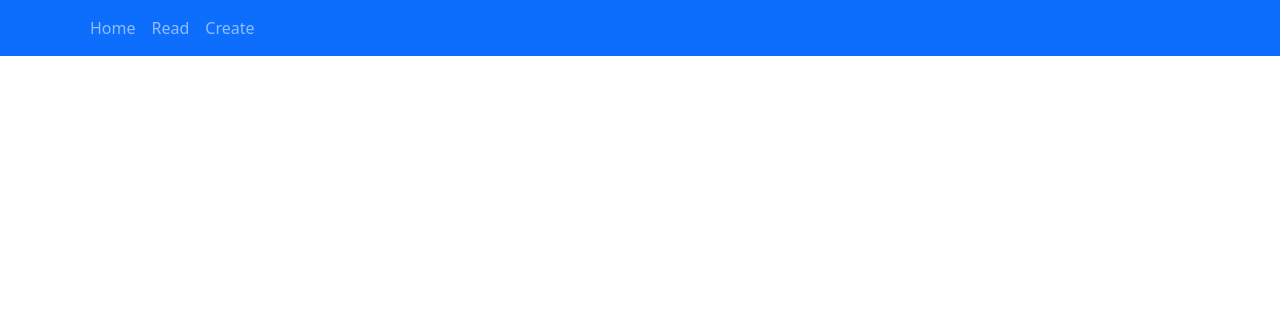
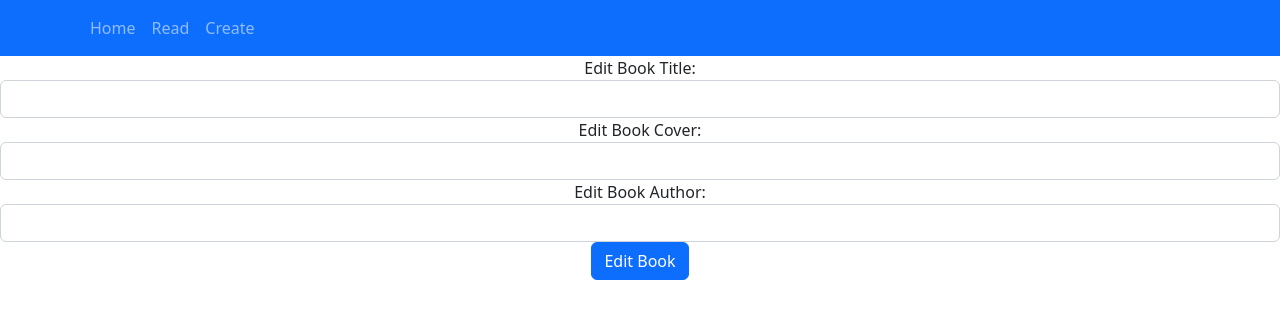
Before and after one commit to meganmcnultyyy/Week10_DataRepresentation, a React (Create React App) app: page /edit/1 in a window 1280 px wide. Before the commit this address had no page. Shown: the top 318 px of the page. Built offline with nearby package versions, Linux system fonts and the light colour scheme; no server answers.

Commit message:
Lab 8 MMN final

```diff
--- a/src/App.js
+++ b/src/App.js
@@ -14,6 +14,7 @@
 } from "react-router-dom"; // Importing Routing
 import { Read } from './components/read'; // Read Class from read.js
 import { Create } from './components/create'; // Create Class from create.js
+import { Edit } from './components/edit'; // Import edit component
 
 
 class App extends React.Component { // Changing to a function and extneds React Component to make the class a component
@@ -37,6 +38,7 @@
             <Route path='/' element={<Content></Content>} exact></Route>
             <Route path='/read' element={<Read></Read>} exact></Route>
             <Route path='/create' element={<Create></Create>} exact></Route>
+            <Route path='/edit/:id' element={<Edit></Edit>}></Route> {/* Routing to show Edit Component */}
           </Routes>
 
           {/*<Header></Header> {/* Import header class from header component*/}
--- a/src/components/bookItem.js
+++ b/src/components/bookItem.js
@@ -1,5 +1,7 @@
 import React from "react";
 import Card from 'react-bootstrap/Card';
+import { Button } from "react-bootstrap";
+import {Link } from "react-router-dom";
 
 export class BookItem extends React.Component {
     render() {
@@ -15,6 +17,8 @@
                             </footer>
                         </blockquote>
                     </Card.Body>
+                    {/* <Button>Edit</Button> Edit Button from React Bootstrap*/}
+                    <Link to={"/edit/"+this.props.book._id} className="btn btn-primary">Edit</Link> {/* Click on edit button link and changes the url of the app */}
                 </Card>
             </div>
         )
--- /dev/null
+++ b/src/components/edit.js
@@ -0,0 +1,82 @@
+import React from 'react';
+import { useParams } from 'react-router-dom';
+import { useState, useEffect } from 'react';
+import axios from 'axios';
+import { useNavigate } from "react-router-dom";
+
+export function Edit(props) {
+    // The useParams hook returns an object of key/value pairs of
+    // the dynamic params from the current URL that were matched by
+    //the <Route path>.
+    let { id } = useParams();
+    // update arrays using the React useState()
+    // and without the Array object's push() method
+    const [title, setTitle] = useState("");
+    const [cover, setCover] = useState("");
+    const [author, setAuthor] = useState(""); // ability to set values
+    // useNavigate return a function that we can use to navigate
+    const navigate = useNavigate(); // allows you the channge the url of the app
+    //useEffect Hook is similar componentDidMount
+    useEffect(() => { // Go to server and get record with following id
+        //axios is a promised based web client
+        //make a HTTP Request with GET method and pass as part of the
+        //url.
+        axios.get('http://localhost:4000/api/book/' + id)
+            .then((response) => { // respoonse from record associated with id
+                // Assign Response data to the arrays using useState.
+                setTitle(response.data.title); // update fields
+                setCover(response.data.cover);
+                setAuthor(response.data.author);
+            })
+            .catch(function (error) {
+                console.log(error);
+            })
+    }, []);
+    const handleSubmit = (event) => { // Sends record back to database // edit book calls handleSubmit
+        event.preventDefault();
+        const newBook = { // Generate new object
+            id: id,
+            title: title,
+            cover: cover,
+            author: author
+        };
+        axios.put('http://localhost:4000/api/book/' + id, newBook) // Axois called to overwrite // pass up new object
+            .then((res) => {
+                console.log(res.data); // response is the new editted data displayed to the console
+                navigate('/read'); // navigates page back to /read after edited
+            });
+    }
+    return (
+        <div>
+            <form onSubmit={handleSubmit}>
+                <div className="form-group">
+                    <label>Edit Book Title: </label>
+                    <input type="text"
+                        className="form-control"
+                        value={title}
+                        onChange={(e) => setTitle(e.target.value)}
+                    />
+                </div>
+                <div className="form-group">
+                    <label>Edit Book Cover: </label>
+                    <input type="text"
+                        className="form-control"
+                        value={cover}
+                        onChange={(e) => setCover(e.target.value)}
+                    />
+                </div>
+                <div className="form-group">
+                    <label>Edit Book Author: </label>
+                    <input type="text"
+                        className="form-control"
+                        value={author}
+                        onChange={(e) => setAuthor(e.target.value)}
+                    />
+                </div>
+                <div className="form-group">
+                    <input type="submit" value="Edit Book" className="btn btn-primary"></input>
+                </div>
+</form>
+</div>
+);
+}
```
Also changed, not shown: 1 other file (tests, documents, lock files or other folders).
